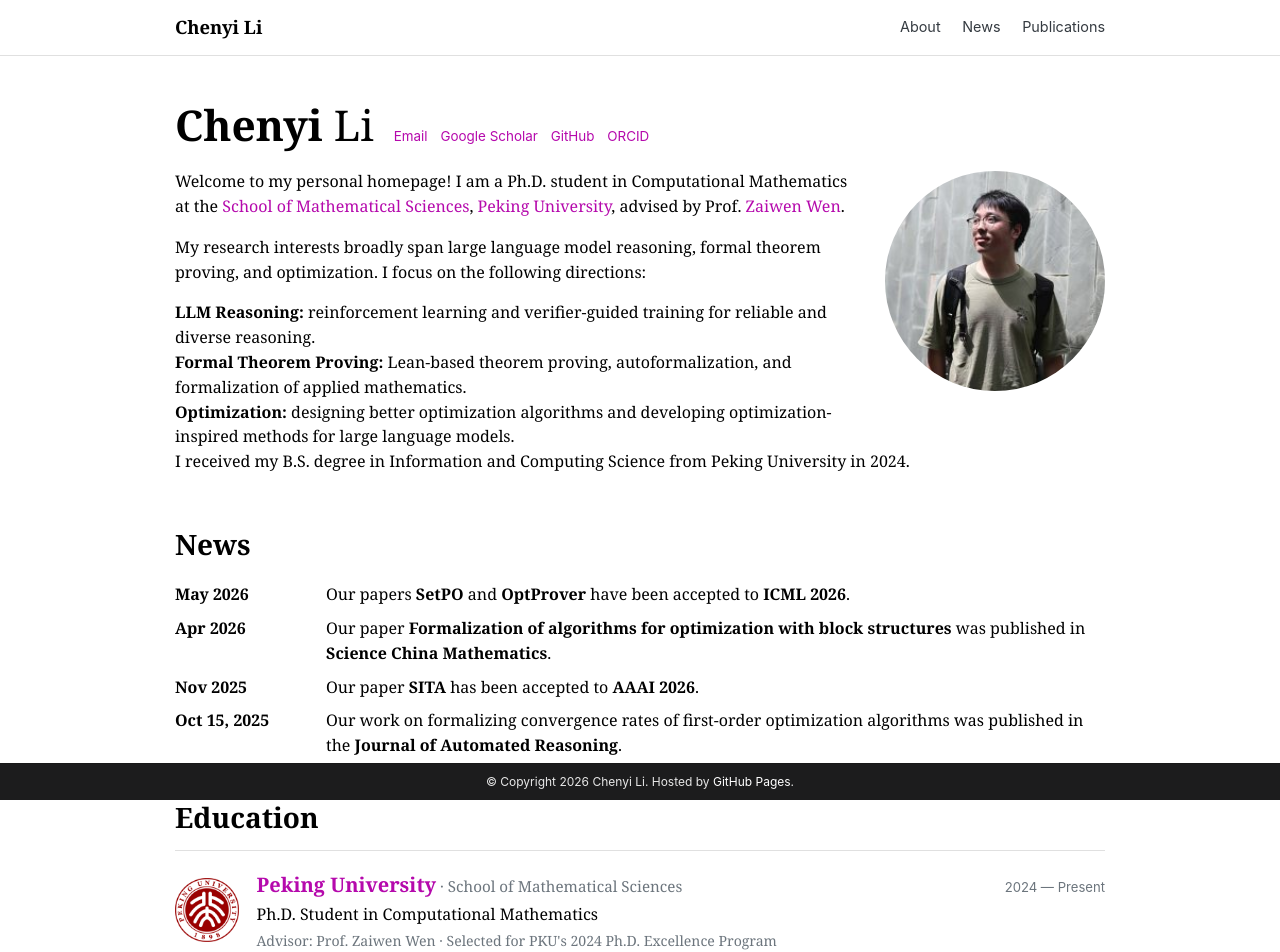
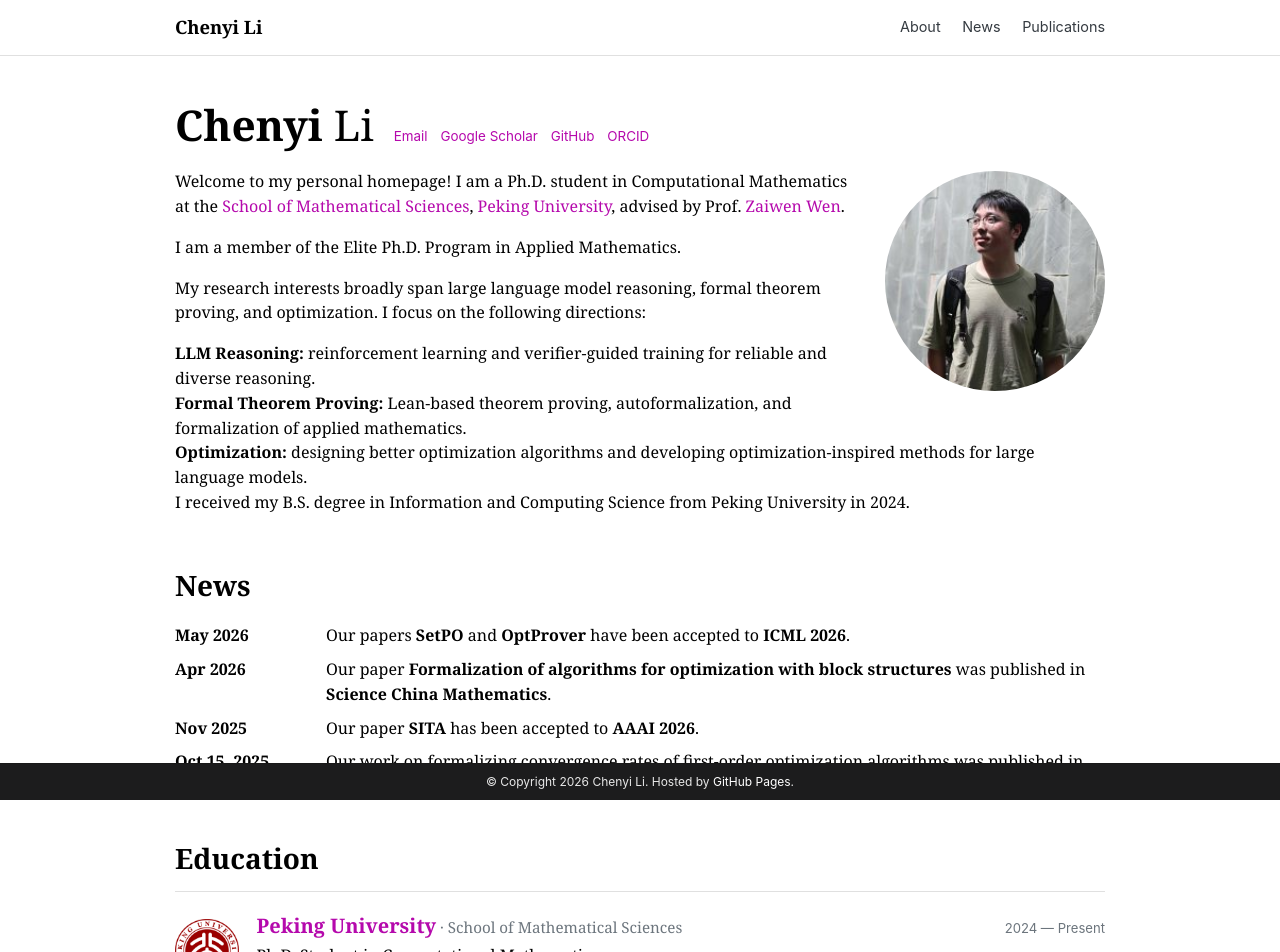
Before and after one commit to chenyili0818/chenyili0818.github.io, a Next.js app: page / in a window 1280 px wide. Shown: the top 952 px of the page. Built offline with nearby package versions, Linux system fonts and the light colour scheme.

Commit message:
Add Elite PhD Program membership

```diff
--- a/app/page.tsx
+++ b/app/page.tsx
@@ -227,6 +227,10 @@
             </p>
 
             <p>
+              I am a member of the Elite Ph.D. Program in Applied Mathematics.
+            </p>
+
+            <p>
               My research interests broadly span large language model reasoning,
               formal theorem proving, and optimization. I focus on the following
               directions:
@@ -310,8 +314,8 @@
                 </div>
                 <p>Ph.D. Student in Computational Mathematics</p>
                 <p className="education-note">
-                  Advisor: Prof. Zaiwen Wen · Selected for PKU&apos;s 2024 Ph.D.
-                  Excellence Program
+                  Advisor: Prof. Zaiwen Wen · Member of the Elite Ph.D. Program in
+                  Applied Mathematics
                 </p>
               </div>
             </article>
```
Also changed, not shown: 1 other file (tests, documents, lock files or other folders).
